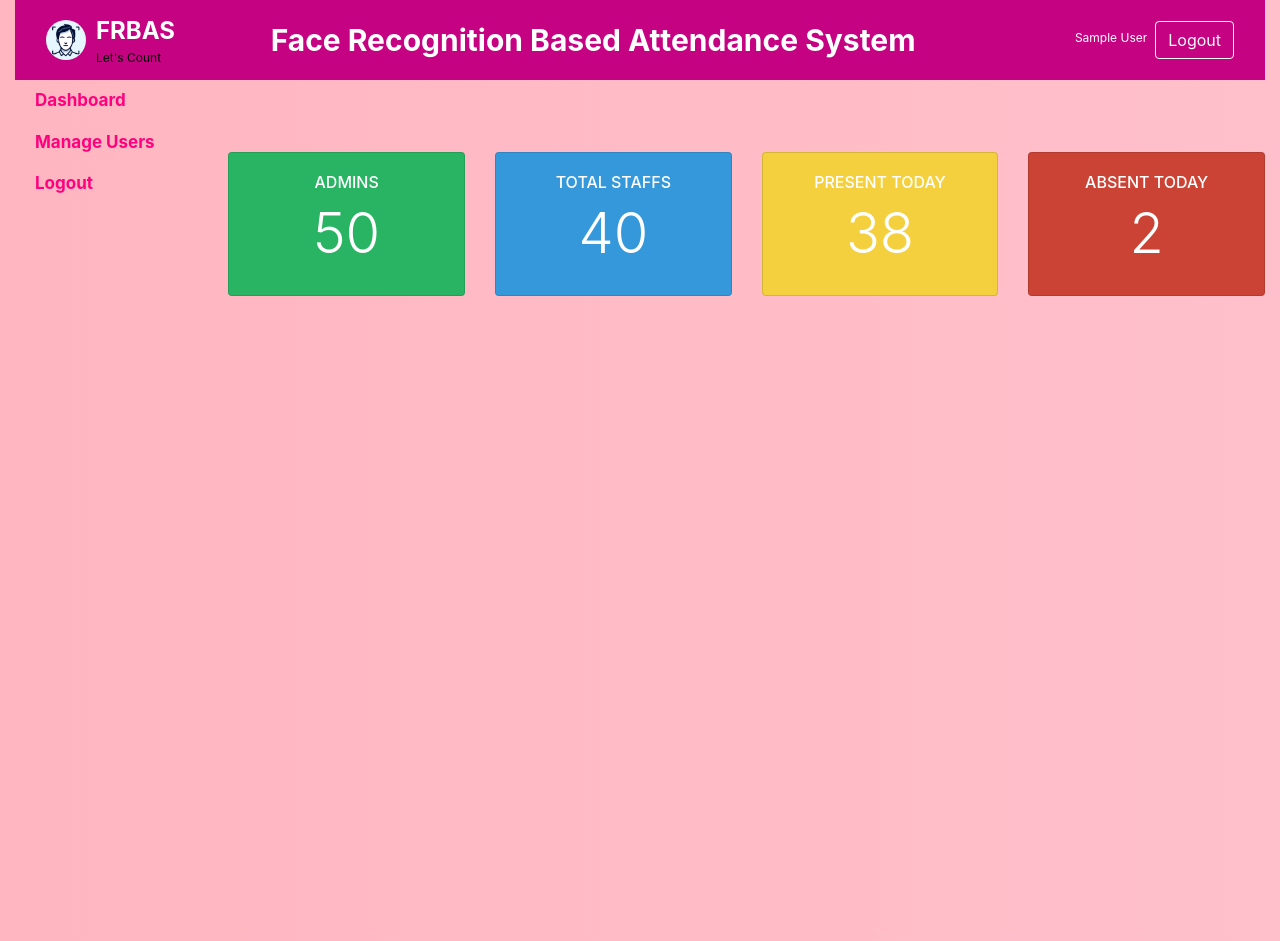
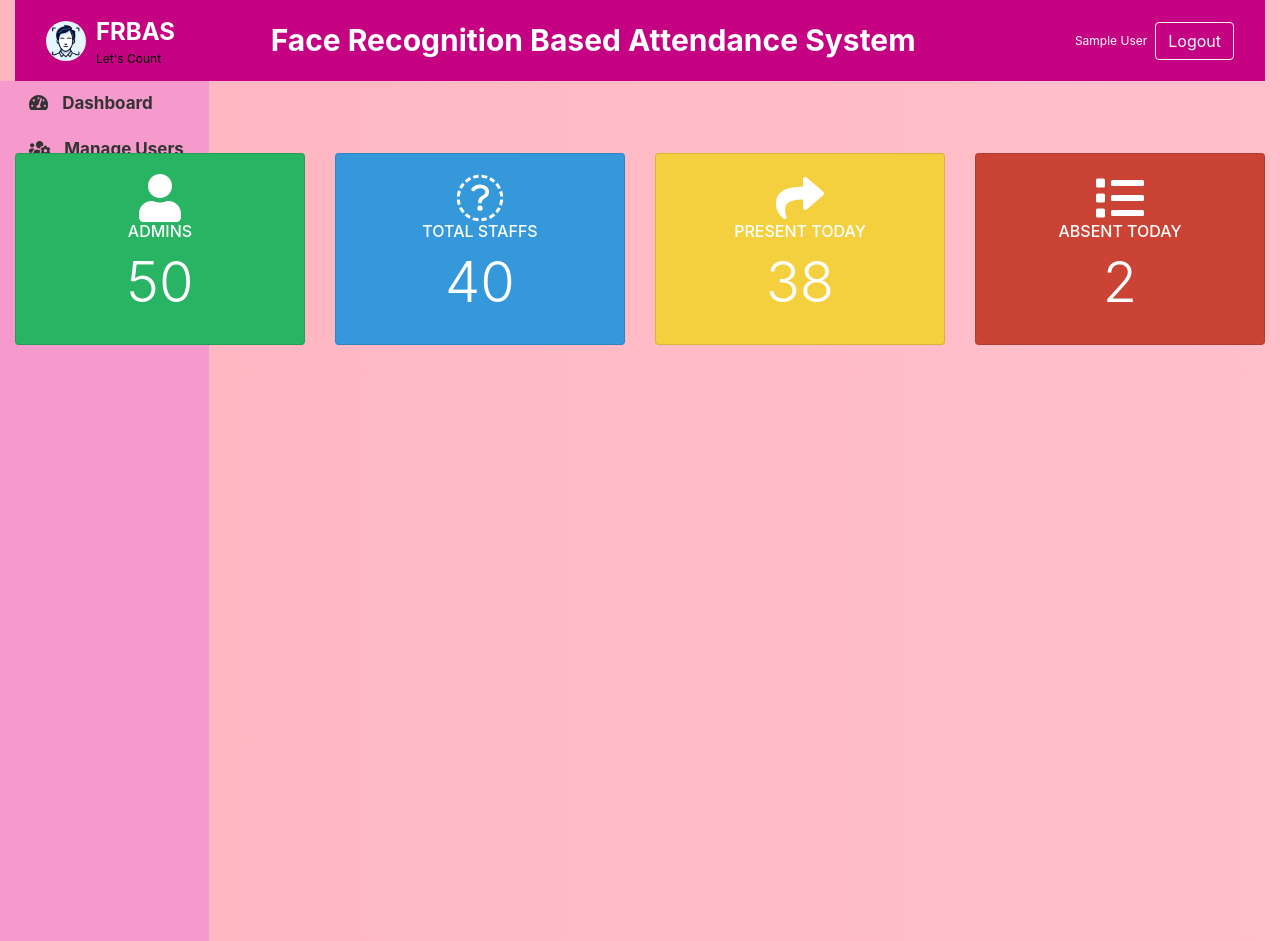
Before and after one commit to Israelshecktar/seemeehere, a Flask app: page /dashboard in a window 1280 px wide. Run offline with Flask 3, Linux system fonts and the light colour scheme; the visitor is signed in with stand-in values (Sample User, id 1); parts of the project's set-up code (start-up, migrations or seed data) failed here and were passed over; some libraries are stand-ins or nearby versions.

Commit message:
updated left_menu

```diff
--- a/templates/dashboard.html
+++ b/templates/dashboard.html
@@ -2,12 +2,19 @@
 <style>
   /* Custom styles for specific link hover effects */
   .dashboard-link:hover, .manage-users-link:hover, .logout-link:hover {
-    background-color: #8E44AD; /* Purple background on hover */
-    border-radius: 15px; /* Rounded edges */
-    padding: 5px 10px; /* Some padding inside the highlight */
-    text-decoration: none; /* No underline on hover */
-    cursor: pointer; /* Pointer cursor on hover */
-    transition: background-color 0.3s ease-in-out; /* Smooth transition for background color */
+    background-color: #8E44AD; /* Purple background on hover, based on thematic consistency [citation:4] */
+    border-radius: 15px; /* Rounded edges for a smoother look [citation:7] */
+    padding: 5px 10px; /* Some padding inside the highlight for better visibility [citation:5] */
+    text-decoration: none; /* No underline on hover to keep it sleek [citation:3] */
+    cursor: pointer; /* Pointer cursor on hover for better UX [citation:4] */
+    transition: background-color 0.3s ease-in-out; /* Smooth transition for background color [citation:3] */
+  }
+
+  /* Styles for card hover effect - enhancing UI interaction */
+  .card:hover {
+    transform: scale(1.05); /* Slightly enlarge the card for emphasis [citation:6] */
+    transition: transform 0.3s ease-in-out, box-shadow 0.3s ease-in-out; /* Smooth transition for transform and shadow [citation:11] */
+    box-shadow: 0px 0px 15px rgba(0,0,0,0.2); /* Add shadow to make the card pop [citation:10] */
   }
 </style>
 <body style="background: linear-gradient(to right, #FFB6C1, #FFC0CB);">
--- a/templates/left_menus.html
+++ b/templates/left_menus.html
@@ -1,9 +1,80 @@
+<!DOCTYPE html>
+<html>
+<head>
+    <title>Enhanced Navigation Panel</title>
+    <!-- Ensure Font Awesome is included for icons to display -->
+    <link rel="stylesheet" href="https://cdnjs.cloudflare.com/ajax/libs/font-awesome/5.15.3/css/all.min.css">
+    <style>
+        .col-md-3, .col-lg-2 {
+            width: auto; /* Adjust according to your sidebar width requirements */
+        }
+
+        .sidebar-offcanvas {
+            position: fixed; /* Ensures the sidebar stays in place on scroll */
+            height: 100%;
+            background-color: #F699CD; /* Light grey background, adjust as needed */
+        }
+
+        .nav {
+            list-style-type: none; /* Removes list bullets */
+            padding: 0;
+        }
+
+        .nav-link {
+            display: block; /* Makes the complete area clickable */
+            text-decoration: none; /* Removes underline from links */
+            color: #333; /* Darker text for better readability */
+            padding: 10px; /* Spacing around text */
+            border-radius: 20px; /* Rounded edges for aesthetics */
+            transition: background-color 0.3s ease-in-out, color 0.3s, padding-left 0.3s; /* Smooth transitions */
+        }
+
+        .nav-link:hover {
+            background-color: #d63384; /* A deeper pink for hover */
+            color: #fff; /* White text for contrast */
+            padding-left: 25px; /* Shifts text to create a dynamic effect on hover */
+        }
+
+        .nav-icons {
+            margin-right: 10px; /* Space between icon and text */
+            width: 20px; /* Uniform icon size */
+        }
+
+        /* Adjust based on your color scheme */
+        .leftMenus .nav-link {
+            color: #333;
+        }
+
+        .leftMenus .nav-link:hover {
+            background-color: #d63384;
+            color: #fff;
+        }
+    </style>
+</head>
+<body>
 <div class="col-md-3 col-lg-2 sidebar-offcanvas" id="sidebar" role="navigation">
-<ul class="nav flex-column pl-1 leftMenus">
-<li class="nav-item"><a class="nav-link" href="{{ url_for('dashboard') }}">Dashboard</a></li>
-{% if session['role'] == 'admin' %}
-	<li class="nav-item"><a class="nav-link" href="{{ url_for('users') }}">Manage Users</a></li>
-{% endif %}
-<li class="nav-item"><a class="nav-link" href="{{ url_for('logout') }}">Logout</a></li>
-</ul>
+    <ul class="nav flex-column pl-1 leftMenus">
+        <li class="nav-item">
+            <a class="nav-link" href="{{ url_for('dashboard') }}">
+                <i class="nav-icons fas fa-tachometer-alt"></i> Dashboard
+            </a>
+        </li>
+        {% if session['role'] == 'admin' %}
+        <li class="nav-item">
+            <a class="nav-link" href="{{ url_for('users') }}">
+                <i class="nav-icons fas fa-users-cog"></i> Manage Users
+            </a>
+        </li>
+        {% endif %}
+        <li class="nav-item">
+            <a class="nav-link" href="{{ url_for('logout') }}">
+                <i class="nav-icons fas fa-sign-out-alt"></i> Logout
+            </a>
+        </li>
+    </ul>
 </div>
+
+<!-- Ensures that the Font Awesome script is correctly placed at the end for optimized loading -->
+<script src="https://cdnjs.cloudflare.com/ajax/libs/font-awesome/5.15.3/js/all.min.js"></script>
+</body>
+</html>
```
